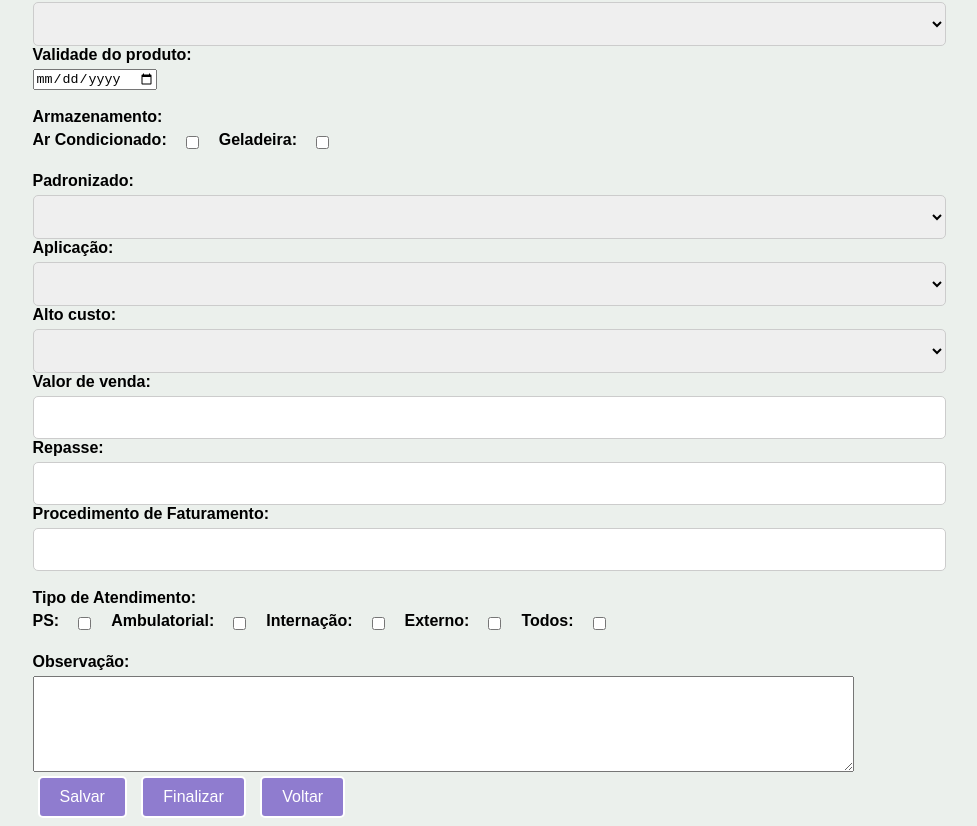
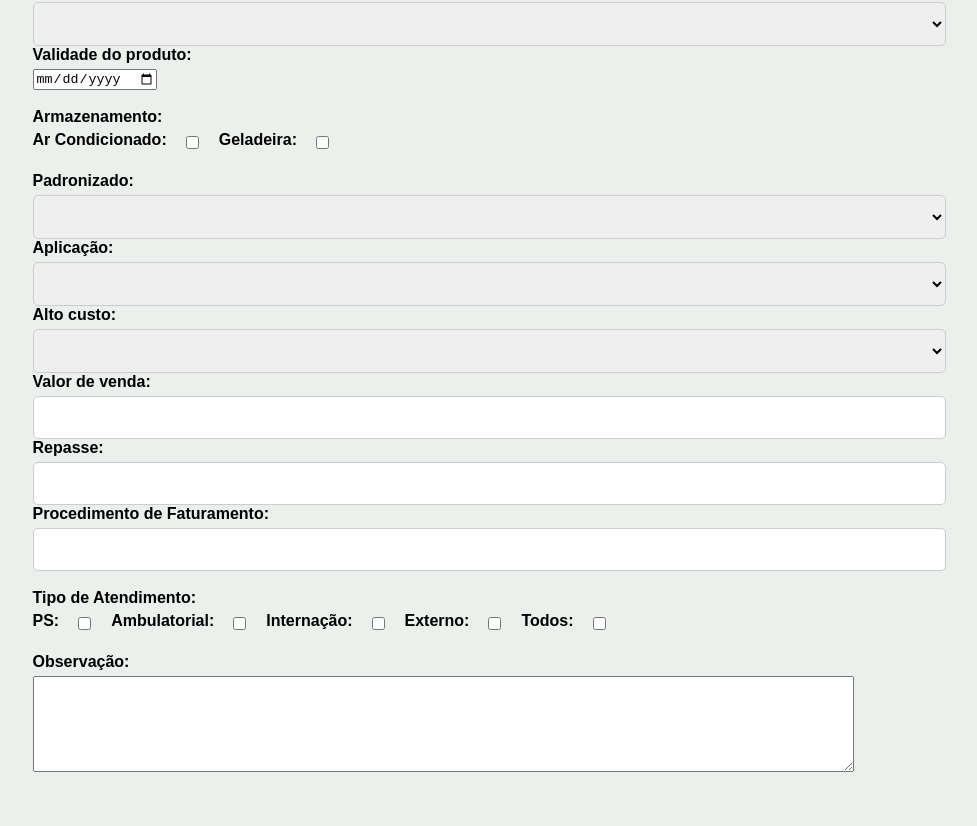
Before and after one commit to WeslleyAFiladelfo/veros_pet, a website: page index.html in a window 1280 px wide. Shown: the part 1410-2236 px from the top of the page, without its empty margins (151-1128 px from the left). After the commit the page ends 2194 px from the top, so only its background shows below. Drawn offline with Linux system fonts and the light colour scheme.

```diff
--- a/index.html
+++ b/index.html
@@ -566,20 +566,8 @@
             <label for="observacao">Observação:</label>
             <textarea id="observacao" name="observacao" rows="6" cols="100"></textarea>
         </div>
-        <button type="submit">Salvar</button>
-        <button type="submit" formaction="/finalizar_cadastro_produto">Finalizar</button>
-        <button type="button" onclick="voltarParaMenu()">Voltar</button>
-
-<script>
-    function voltarParaMenu() {
-        window.location.href = '/menu'; // Redireciona para a rota '/menu'
-    }
-</script>
-
     </form>
     <script>
-    document.getElementById('continuarCadastroForm').addEventListener('submit', function(event) {
-        event.preventDefault(); // Evitar o comportamento padrão de envio do formulário
 
         // Fazer uma requisição assíncrona ao servidor
         fetch('/salvar_produto', {
@@ -602,7 +590,6 @@
             console.error('Erro ao enviar requisição:', error);
             alert('Erro ao cadastrar o produto. Por favor, tente novamente.');
         });
-    });
 </script>
 </body>
 </html>
```
